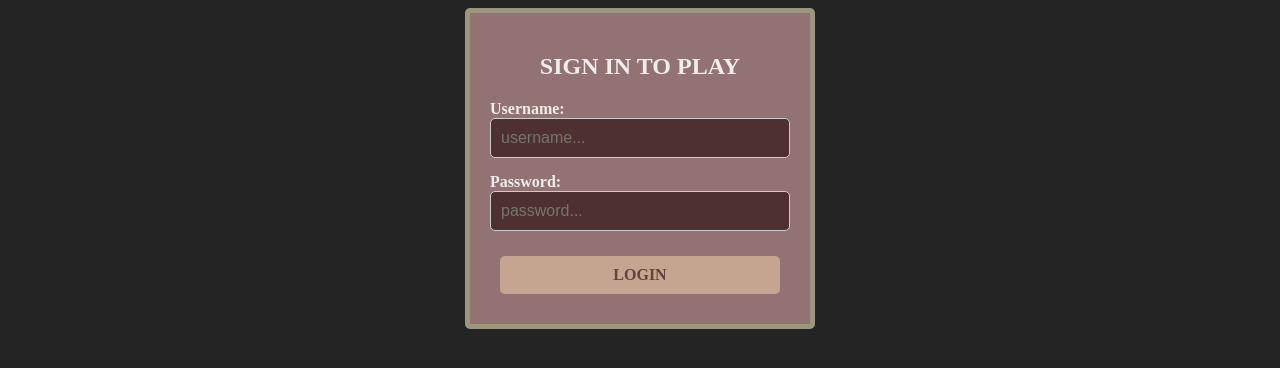
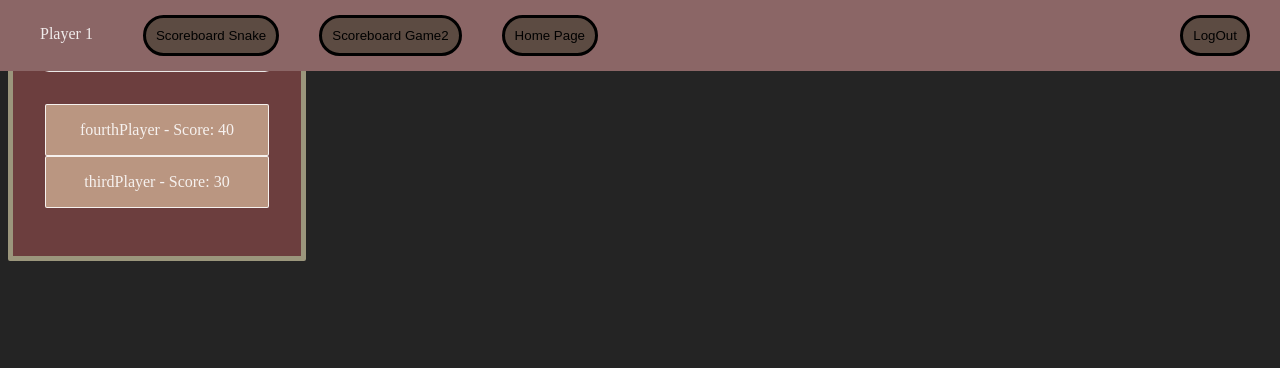
Before and after one commit to p-triz/progetto_tecnologie_internet, a React (Vite) app in the folder frontend/: page /scoreboard in a window 1280 px wide. Shown: the top 368 px of the page. Built offline with nearby package versions, Linux system fonts and the light colour scheme.

Commit message:
sistemato il routing iniziale e i primi LInk

```diff
--- a/frontend/src/components/App.jsx
+++ b/frontend/src/components/App.jsx
@@ -1,19 +1,24 @@
-import { useState } from 'react';
+//import { useState } from 'react';
 import Login from './Login';
 import SecondPage from './SecondPage';
+import {BrowserRouter, Routes , Route} from 'react-router-dom'
+import SnakeGame from './SnakeGame';
+import Scoreboard from './Scoreboard';
 
 const App = () => {
-  //check if the user is logged in
-  const [isLogged, setLog] = useState(false);
-
-  function eventHandler() {
-    setLog(true);
-  }
 
   return (
     <div>
-      {!isLogged && <Login onSubmit={eventHandler} />}
-      {isLogged && <SecondPage></SecondPage>}
+      <BrowserRouter>
+      <Routes>
+        <Route path="/" element={<Login />}></Route>
+        <Route path="/Home/" element={<SecondPage/>}></Route>
+        <Route path="/Snake" element={<SnakeGame/>}></Route>
+        <Route path="/scoreboard" element={<Scoreboard/>}></Route>
+      </Routes>
+      </BrowserRouter>
+
+
     </div>
   )
 }
--- a/frontend/src/components/Login.jsx
+++ b/frontend/src/components/Login.jsx
@@ -1,5 +1,6 @@
 /* eslint-disable react/prop-types */
 
+import { Link } from "react-router-dom";
 import "./Login.css"
 
 const Login = ({ onSubmit }) => {
@@ -16,7 +17,8 @@ const Login = ({ onSubmit }) => {
         <input type = 'text' placeholder="username..." required></input>
         <label htmlFor="password">Password: </label>
         <input type='password' placeholder="password..." required></input>
-        <button type='submit'> LOGIN </button>
+        <Link to="/Home" ><button type='submit'> LOGIN </button></Link>
+
       </form>
     </div>
   )
--- a/frontend/src/components/Navbar.jsx
+++ b/frontend/src/components/Navbar.jsx
@@ -1,15 +1,8 @@
-import Scoreboard from "./Scoreboard";
+//import Scoreboard from "./Scoreboard";
 import "./Navbar.css"
+import { Link } from "react-router-dom";
 
 const Navbar = () => {
-    const gameOneName = "Snake"
-    const gameTwoName = "Other game name"
-
-    function handleGame(id){
-        //TODO APRIRE LA CLASSIFICA DEL GIOCO richiesto
-        const gameName = id == 1 ? gameOneName : gameTwoName
-        return <Scoreboard gameName={gameName} gameId={id}></Scoreboard>
-    }
 
     function logOut(){
         //TODO GESTIRE IL LOGOUT
@@ -23,8 +16,10 @@ const Navbar = () => {
             <p className="playerName">Player 1</p>
         </div>
         <div className="scoreboard-buttons">
-            <button className="scoreboard-button gameButton" onClick={handleGame(1)}>Scoreboard Snake</button>
-            <button className="scoreboard-button gameButton" onClick={handleGame(2)}>Scoreboard Second</button>
+          <Link to="/scoreboard"><button className="scoreboard-button gameButton">Scoreboard Snake</button></Link>
+          <Link to="/scoreboard"><button className="scoreboard-button gameButton">Scoreboard Game2</button></Link>
+          <Link to="/home"><button className="scoreboard-button gameButton">Home Page</button></Link>
+
         </div>
       </div>
       <div className="rightSection">
--- a/frontend/src/components/Scoreboard.jsx
+++ b/frontend/src/components/Scoreboard.jsx
@@ -1,7 +1,8 @@
 /* eslint-disable react/prop-types */
+import Navbar from './Navbar';
 import './Scoreboard.css'
 
-const Scoreboard = ({ gameName, gameId }) => {
+const Scoreboard = ({ gameName, gameId, isHome }) => {
   //va convertito da string a number
   const gameIdNumber = Number(gameId);
 
@@ -35,6 +36,7 @@ const Scoreboard = ({ gameName, gameId }) => {
 
   return (
     <div className="scoreboard">
+      {!isHome && <Navbar></Navbar>}
       <h2 className="scoreboardTitle">
           Scoreboard {gameName}
       </h2>
--- a/frontend/src/components/SecondPage.jsx
+++ b/frontend/src/components/SecondPage.jsx
@@ -4,6 +4,7 @@ import Scoreboard from './Scoreboard';
 import SnakeGame from './SnakeGame';
 import './SecondPage.css';
 import Navbar from './Navbar';
+import { Link } from 'react-router-dom';
 
 const SecondPage = () => {
   const imageSrc1 = '/images/snake.png';
@@ -15,12 +16,6 @@ const SecondPage = () => {
 
   const [showSnakeGame, setShowSnakeGame] = useState(false); // State variable to control the display of SnakeGame
 
-  const handleCardClick = () => {
-    if (!showSnakeGame) {
-      setShowSnakeGame(true); // Set showSnakeGame to true when the first Card is clicked
-    }
-  };
-
   return (
     <div className="parentDiv">
       <div className="container">
@@ -31,7 +26,7 @@ const SecondPage = () => {
           <div className='displayDiv'>
             <Navbar></Navbar>
             <div className='itemsDiv'>
-              <Card imageSrc={imageSrc1} gameName={gameOneName} description={description} onClick={handleCardClick} />
+            <Link to="/Snake"><Card imageSrc={imageSrc1} gameName={gameOneName} description={description}  /></Link>
               <Scoreboard gameName={gameOneName} gameId="1"></Scoreboard>
             </div>
             <div className='itemsDiv'>
--- a/frontend/src/components/SnakeGame.jsx
+++ b/frontend/src/components/SnakeGame.jsx
@@ -3,6 +3,7 @@
 
 import{ useState, useEffect, useRef } from 'react';
 import './SnakeGame.css';
+import { Link } from 'react-router-dom';
 
 const SnakeGame = ({ setShowSnakeGame }) => {
   const [snake, setSnake] = useState([{ x: 10, y: 10 }]);
@@ -159,7 +160,8 @@ const SnakeGame = ({ setShowSnakeGame }) => {
             <div>
               <h3>Game Over! Your Score: {score}</h3>
               <button onClick={handlePlayAgain}>Play Again</button>
-              <button onClick={() => setShowSnakeGame(false)}>Go back</button>
+              <Link to="/Home"><button>Home</button></Link>
+
             </div>
           )}
         </div>
@@ -171,3 +173,5 @@ const SnakeGame = ({ setShowSnakeGame }) => {
 };
 
 export default SnakeGame;
+
+//il metodo di prima per ritornare alla pagina home <button onClick={() => setShowSnakeGame(false)}>Go back</button>
```
